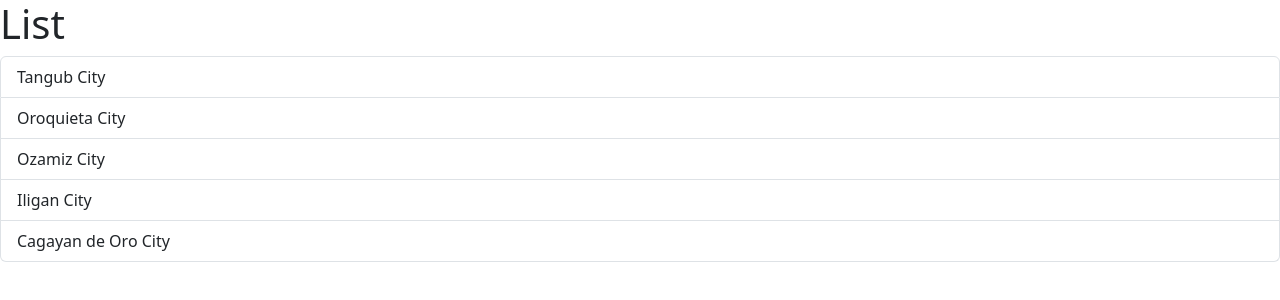
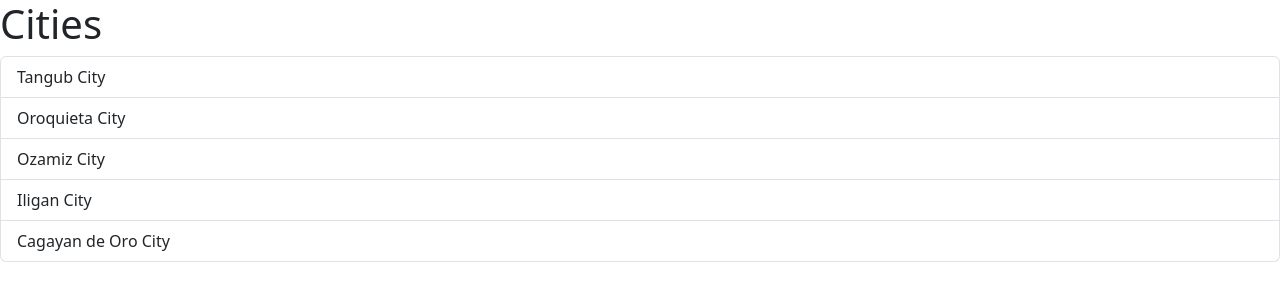
Before and after one commit to MikeSordilla-lab/react-one, a React (Vite) app in the folder react-one/: page / in a window 1280 px wide. Shown: the top 300 px of the page. Built offline with nearby package versions, Linux system fonts and the light colour scheme.

Commit message:
refactor App and ListGroup components to pass items and heading as props for improved reusability

```diff
--- a/react-one/src/App.tsx
+++ b/react-one/src/App.tsx
@@ -1,7 +1,18 @@
 import ListGroup from "./components/ListGroup";
 
-function App(){
-  return <div><ListGroup /></div>
+function App() {
+  const items = [
+    "Tangub City",
+    "Oroquieta City",
+    "Ozamiz City",
+    "Iligan City",
+    "Cagayan de Oro City",
+  ];
+  return (
+    <div>
+      <ListGroup items={items} heading="Cities" />
+    </div>
+  );
 }
 
 export default App;
--- a/react-one/src/components/ListGroup.tsx
+++ b/react-one/src/components/ListGroup.tsx
@@ -1,19 +1,16 @@
 import { useState } from "react";
 
-function ListGroup() {
-  const items = [
-    "Tangub City",
-    "Oroquieta City",
-    "Ozamiz City",
-    "Iligan City",
-    "Cagayan de Oro City",
-  ];
+interface Props {
+  items: string[];
+  heading: string;
+}
 
+function ListGroup({ items, heading }: Props) {
   const [selectedIndex, setSelectedIndex] = useState(-1);
 
   return (
     <>
-      <h1>List</h1>
+      <h1>{heading}</h1>
       {items.length === 0 && <p>No items found. </p>}
       <ul className="list-group">
         {items.map((item, index) => (
```
